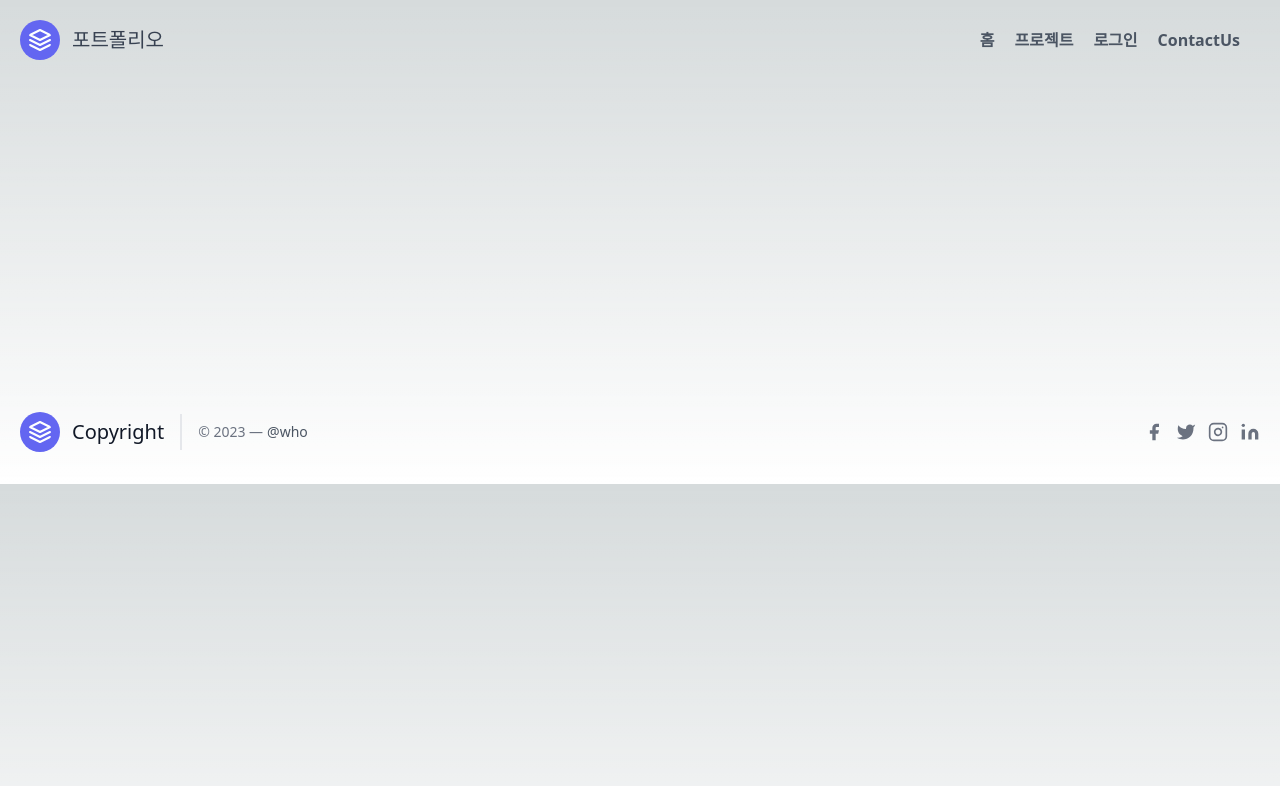
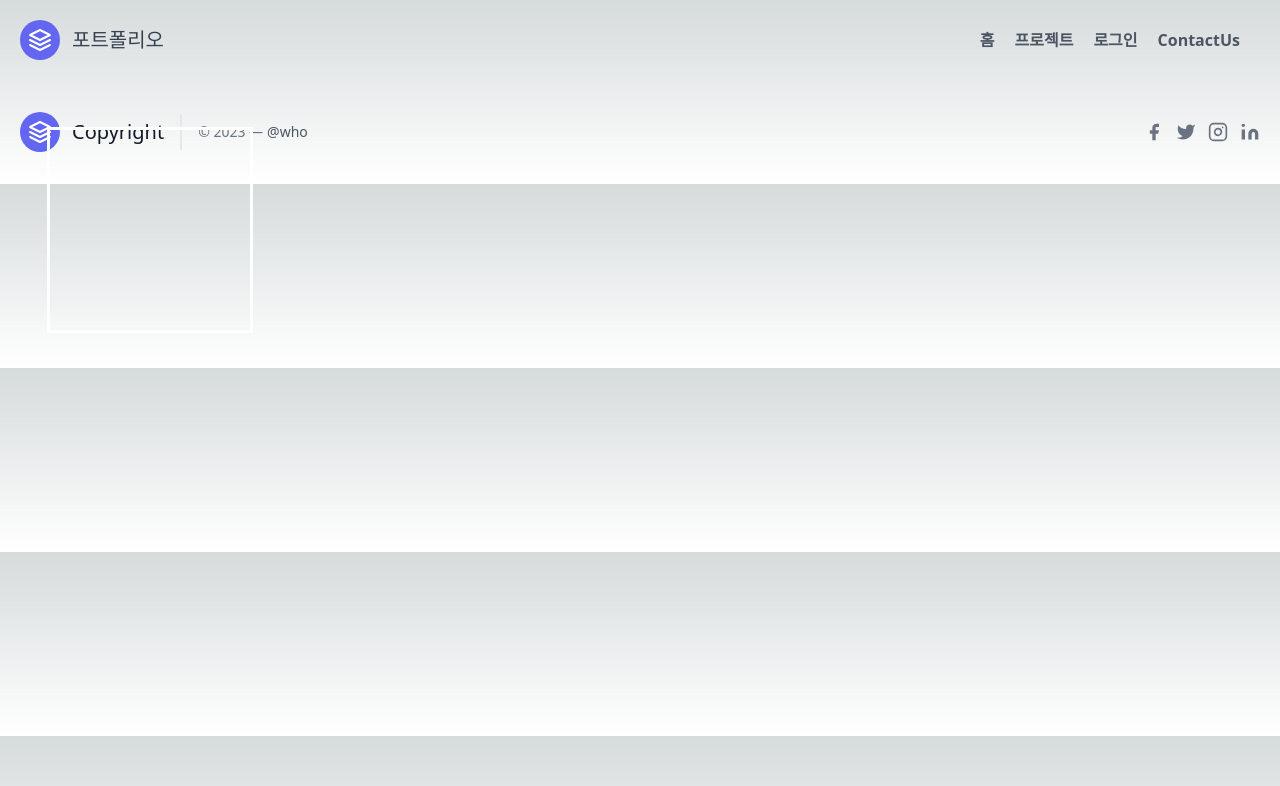
Before and after one commit to isglory/next-exam, a Next.js app: page /camera in a window 1280 px wide. Shown: the top 786 px of the page. Built offline with nearby package versions, Linux system fonts and the light colour scheme; no server answers.

Commit message:
Fix : rect

```diff
--- a/app/camera/page.js
+++ b/app/camera/page.js
@@ -1,5 +1,5 @@
 'use client';
-import { useRef, useEffect } from 'react';
+import { useRef, useEffect, useState } from 'react';
 
 const config = {
     iceServers: [
@@ -10,14 +10,19 @@ const config = {
 };
 
 export default function Draw(){
-
     const localRef = useRef();
     const remoteRef = useRef();
+    // 사각형 그리기 state
+    const [rect, setRect] = useState({
+      x: 0, y: 0, width: 0, height: 0
+    });
 
     useEffect(() => {
-    const pc = new RTCPeerConnection(config);
+      const canvas = document.getElementById('canvas');
+      const ctx = canvas.getContext('2d');
+      const pc = new RTCPeerConnection(config);
 
-    // 카메라 스트림 가져오기
+      // 카메라 스트림 가져오기
     navigator.mediaDevices.getUserMedia({video: true, audio: true})
       .then(stream => {
         localRef.current.srcObject = stream;
@@ -38,11 +43,26 @@ export default function Draw(){
     // ICE 후보 수집
     pc.onicecandidate = () => { /* 생략 */ };
 
-  }, []);
+    // 사각형 그리기
+    ctx.strokeRect(rect.x, rect.y, rect.width, rect.height);
+
+  }, [rect]);
 
   return (
-    <div>
+    <div style={{position: 'absolute'}}>
       <video ref={localRef} autoPlay />
+      <canvas
+        id="canvas"
+        width="200"
+        height="200"
+        style={{
+          position: 'absolute',
+          top: '50%',
+          left: '50%',
+          transform: 'translate(-50%, -50%)',
+          border: '3px solid white'
+        }}
+      />
       <video ref={remoteRef} autoPlay />
     </div>
   );
```
